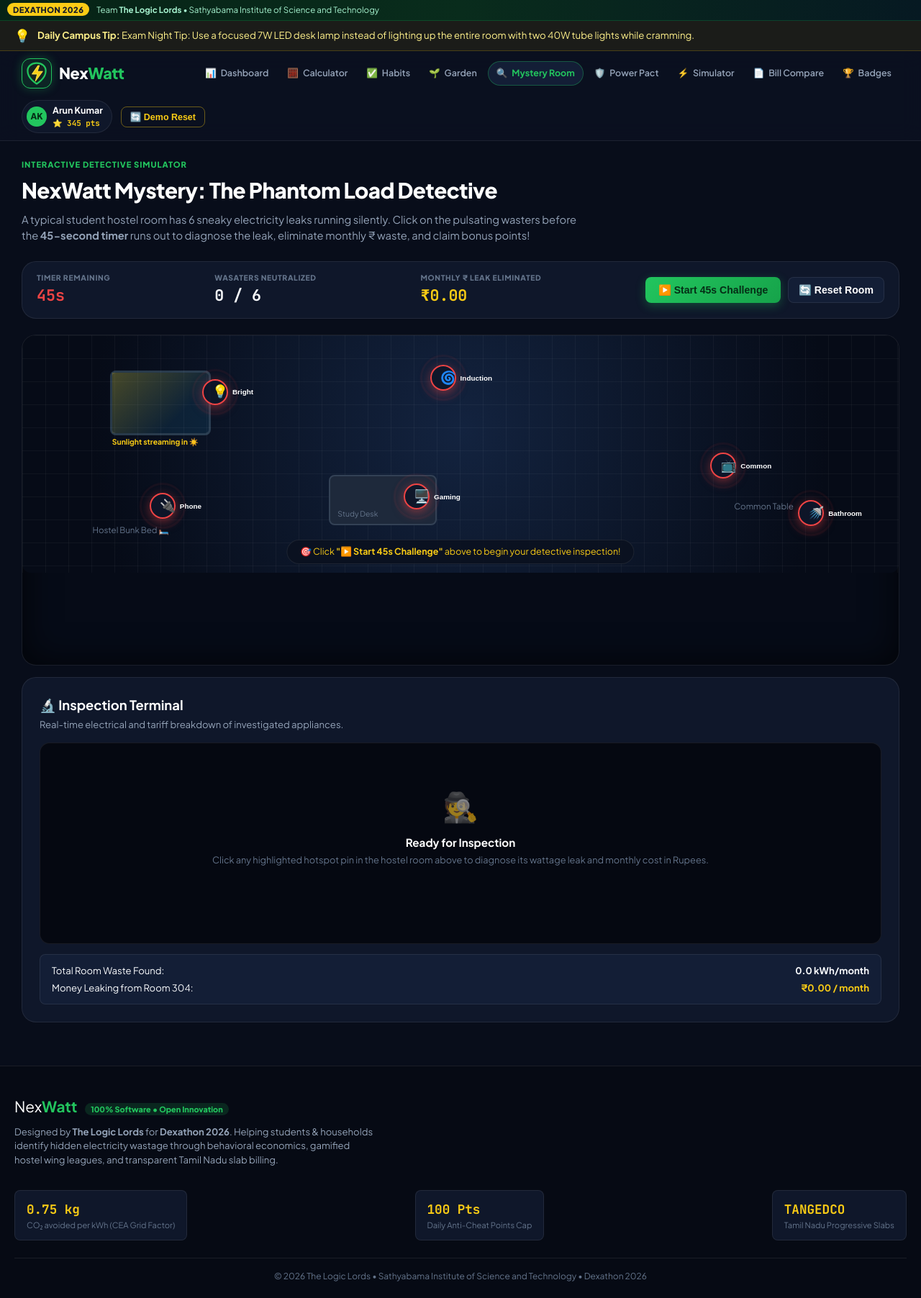
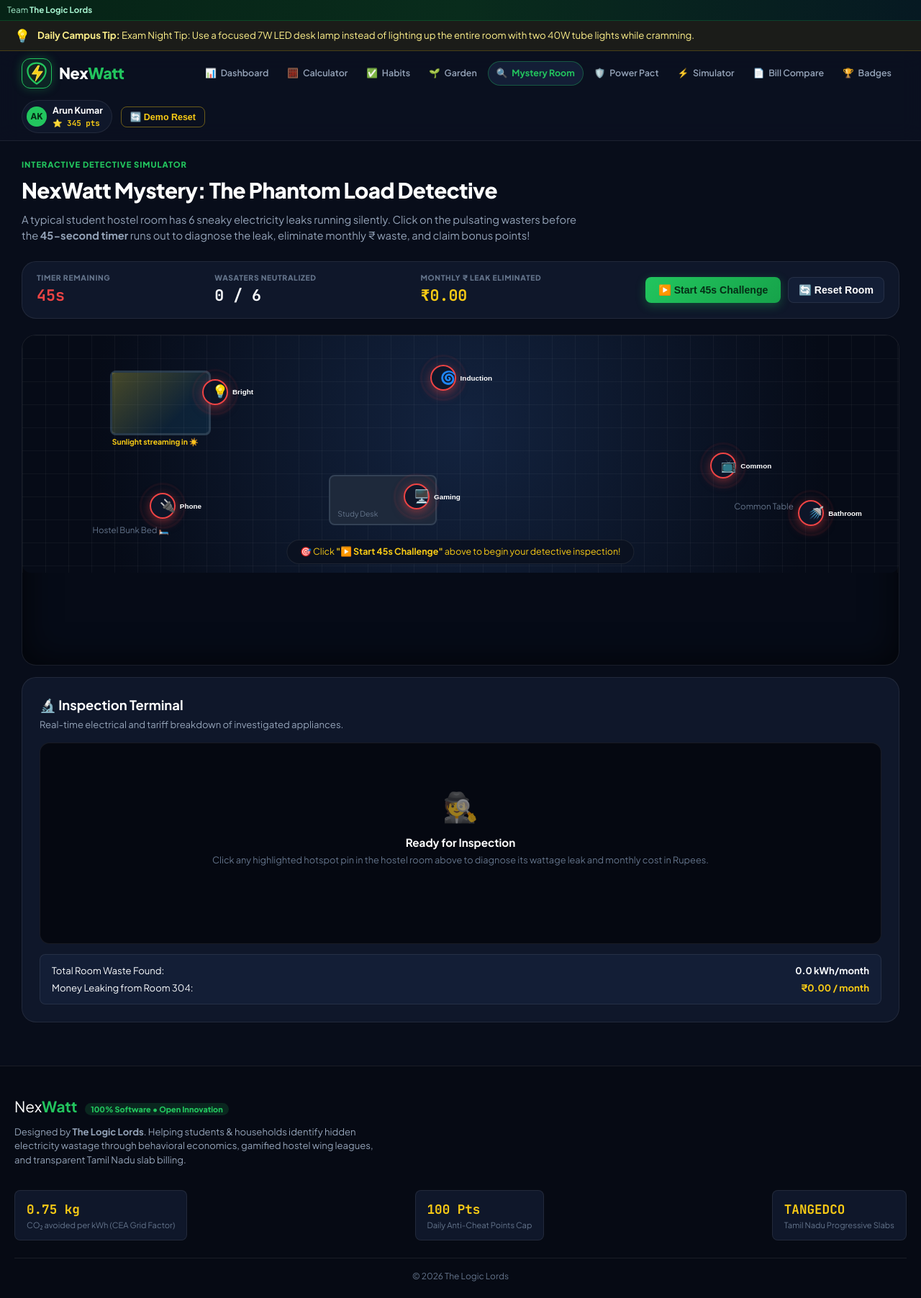
Before and after one commit to Cathlyn-Euinice/NexWatt, a Flask app: page /mystery in a window 1280 px wide. Shown: the whole page at 72% size. Run offline with Flask 3, Linux system fonts and the light colour scheme.

Commit message:
Remove Sathyabama next to team name and remove Dexathon pill from top banner and footer

```diff
--- a/templates/base.html
+++ b/templates/base.html
@@ -22,8 +22,7 @@
   <div class="top-hackathon-bar">
     <div class="hackathon-container">
       <div class="hackathon-left">
-        <span class="dex-pill">DEXATHON 2026</span>
-        <span class="hack-text">Team <strong>The Logic Lords</strong> &bull; Sathyabama Institute of Science and Technology</span>
+        <span class="hack-text">Team <strong>The Logic Lords</strong></span>
       </div>
       <div class="hackathon-right">
         <span class="theme-tag">Theme: Open Innovation (Software Track)</span>
@@ -125,7 +124,7 @@
           <span class="foot-badge">100% Software &bull; Open Innovation</span>
         </div>
         <p class="foot-desc">
-          Designed by <strong>The Logic Lords</strong> for <strong>Dexathon 2026</strong>. Helping students & households identify hidden electricity wastage through behavioral economics, gamified hostel wing leagues, and transparent Tamil Nadu slab billing.
+          Designed by <strong>The Logic Lords</strong>. Helping students & households identify hidden electricity wastage through behavioral economics, gamified hostel wing leagues, and transparent Tamil Nadu slab billing.
         </p>
       </div>
       <div class="footer-right">
@@ -144,7 +143,7 @@
       </div>
     </div>
     <div class="footer-bottom">
-      <span>&copy; 2026 The Logic Lords &bull; Sathyabama Institute of Science and Technology &bull; Dexathon 2026</span>
+      <span>&copy; 2026 The Logic Lords</span>
     </div>
   </footer>
 
--- a/templates/mystery.html
+++ b/templates/mystery.html
@@ -133,7 +133,7 @@
           <span class="mrb-icon">🎖️</span>
           <div>
             <h4 id="modalRankTitle">Senior Energy Detective</h4>
-            <span class="mrb-desc">Sathyabama Hostel Efficiency Division</span>
+            <span class="mrb-desc">Campus Hostel Efficiency Division</span>
           </div>
         </div>
 
```
